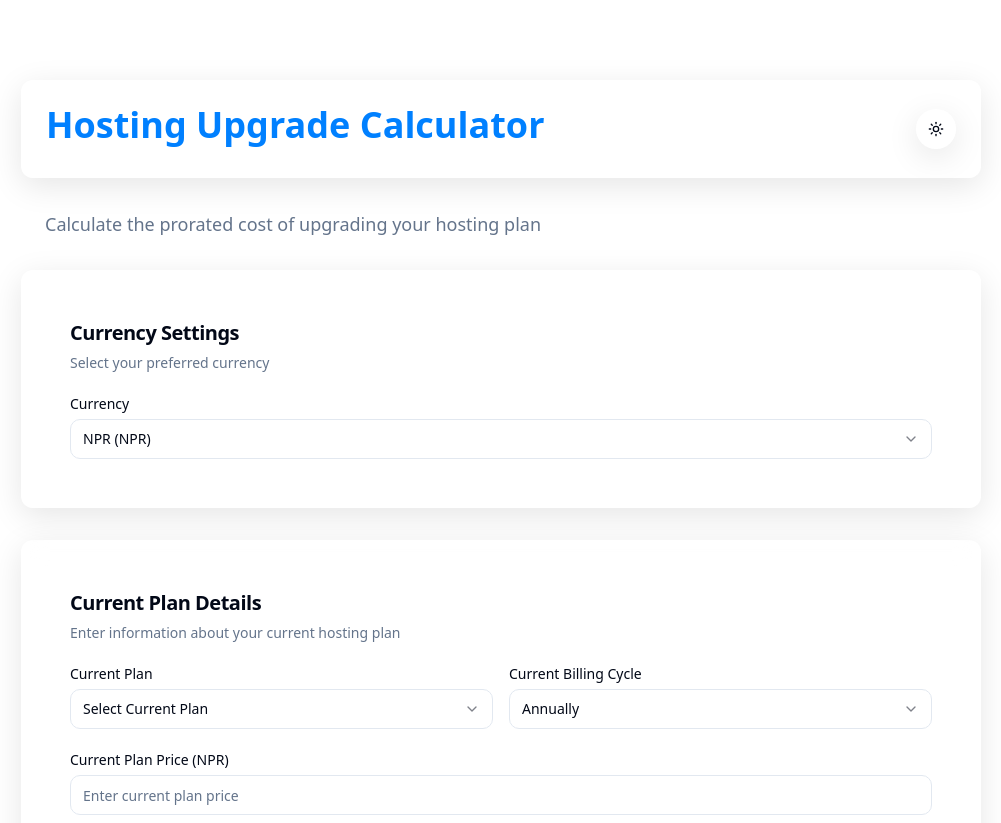
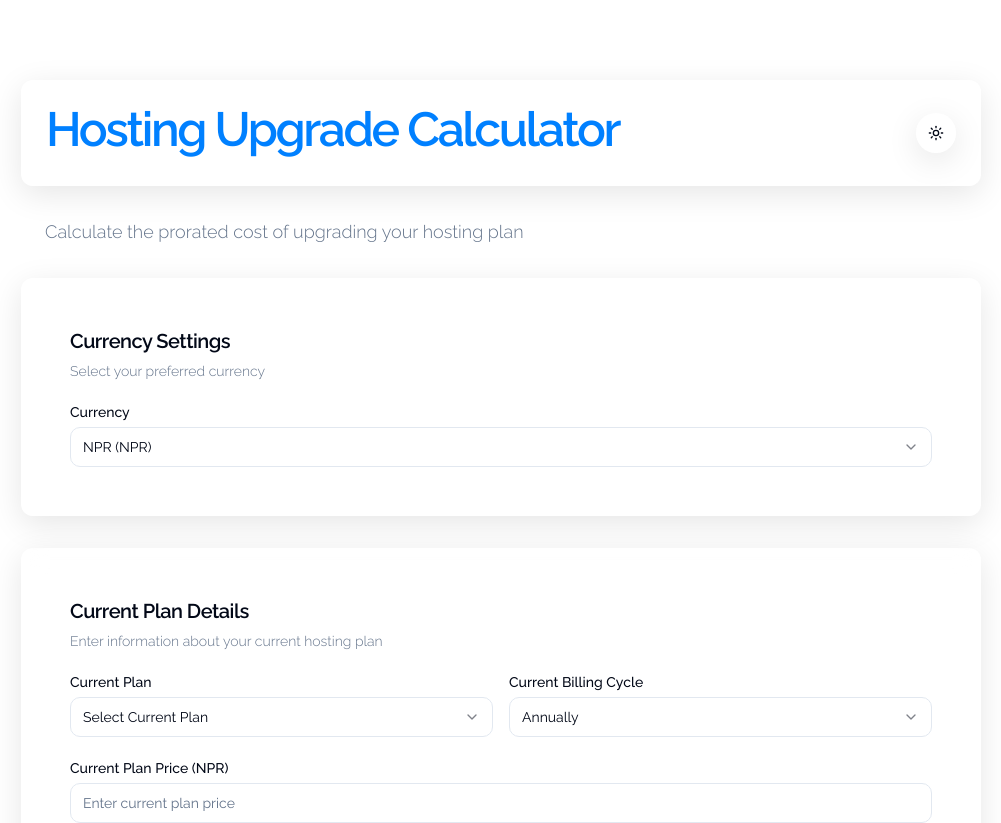
Before and after one commit to exswooning/plan-upgrade-calc, a React (Vite) app: page / in a window 1280 px wide. Shown: the top 823 px of the page, without its empty margins (139-1140 px from the left). Built offline with nearby package versions, Linux system fonts and the light colour scheme.

Commit message:
feat: Apply Raleway font and improve styling
This commit changes the font to Raleway and adjusts the styling to improve the overall look and feel of the application.

```diff
--- a/index.html
+++ b/index.html
@@ -1,3 +1,4 @@
+
 <!DOCTYPE html>
 <html lang="en">
   <head>
@@ -15,6 +16,11 @@
     <meta name="twitter:card" content="summary_large_image" />
     <meta name="twitter:site" content="@lovable_dev" />
     <meta name="twitter:image" content="https://lovable.dev/opengraph-image-p98pqg.png" />
+
+    <!-- Add Raleway Google Font -->
+    <link rel="preconnect" href="https://fonts.googleapis.com">
+    <link rel="preconnect" href="https://fonts.gstatic.com" crossorigin>
+    <link href="https://fonts.googleapis.com/css2?family=Raleway:wght@300;400;500;600;700&display=swap" rel="stylesheet">
   </head>
 
   <body>
--- a/src/index.css
+++ b/src/index.css
@@ -90,8 +90,12 @@
     @apply border-border;
   }
 
+  html {
+    font-feature-settings: "cv02", "cv03", "cv04", "cv11";
+  }
+
   body {
-    @apply bg-background text-foreground transition-colors duration-300;
+    @apply bg-background text-foreground transition-colors duration-300 font-light;
   }
 }
 
@@ -144,3 +148,28 @@
 .dark .win11-shadow {
   box-shadow: 0 4px 12px rgba(0, 0, 0, 0.2);
 }
+
+/* Raleway-specific enhancements */
+h1, h2, h3, h4, h5, h6 {
+  @apply font-medium tracking-tight;
+}
+
+.title-large {
+  @apply text-4xl md:text-5xl font-semibold tracking-tighter;
+}
+
+.title-medium {
+  @apply text-2xl md:text-3xl font-medium tracking-tight;
+}
+
+.title-small {
+  @apply text-xl md:text-2xl font-medium;
+}
+
+input, select, button {
+  @apply font-normal;
+}
+
+.text-balance {
+  text-wrap: balance;
+}
--- a/src/pages/Index.tsx
+++ b/src/pages/Index.tsx
@@ -7,12 +7,12 @@ const Index = () => {
     <div className="min-h-screen bg-background py-12 transition-colors duration-300">
       <div className="calculator-container">
         <div className="calculator-header flex justify-between items-center glass rounded-xl p-6 mb-8">
-          <h1 className="text-3xl md:text-4xl font-bold text-primary mb-2">
+          <h1 className="title-large text-primary mb-2 text-balance">
             Hosting Upgrade Calculator
           </h1>
           <ThemeToggle />
         </div>
-        <p className="text-lg text-muted-foreground mb-8 px-6">
+        <p className="text-lg text-muted-foreground mb-8 px-6 text-balance">
           Calculate the prorated cost of upgrading your hosting plan
         </p>
 
--- a/src/pages/NotFound.tsx
+++ b/src/pages/NotFound.tsx
@@ -14,10 +14,10 @@ const NotFound = () => {
 
   return (
     <div className="min-h-screen flex items-center justify-center bg-background">
-      <div className="text-center">
-        <h1 className="text-4xl font-bold mb-4">404</h1>
-        <p className="text-xl text-muted-foreground mb-4">Oops! Page not found</p>
-        <a href="/" className="text-primary hover:text-primary/80 underline">
+      <div className="text-center glass p-10 rounded-2xl">
+        <h1 className="title-large mb-4">404</h1>
+        <p className="text-xl text-muted-foreground mb-6 text-balance">Oops! Page not found</p>
+        <a href="/" className="text-primary hover:text-primary/80 underline font-medium">
           Return to Home
         </a>
       </div>
--- a/tailwind.config.ts
+++ b/tailwind.config.ts
@@ -1,3 +1,4 @@
+
 import type { Config } from "tailwindcss";
 
 export default {
@@ -18,6 +19,9 @@ export default {
 			}
 		},
 		extend: {
+			fontFamily: {
+				sans: ['Raleway', 'sans-serif'],
+			},
 			colors: {
 				border: 'hsl(var(--border))',
 				input: 'hsl(var(--input))',
```
